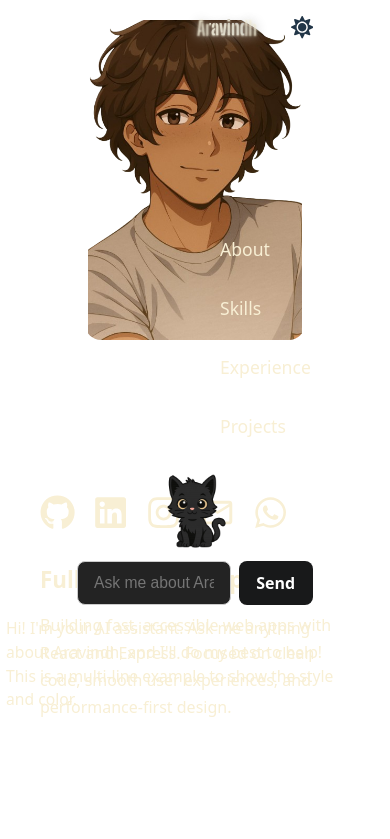
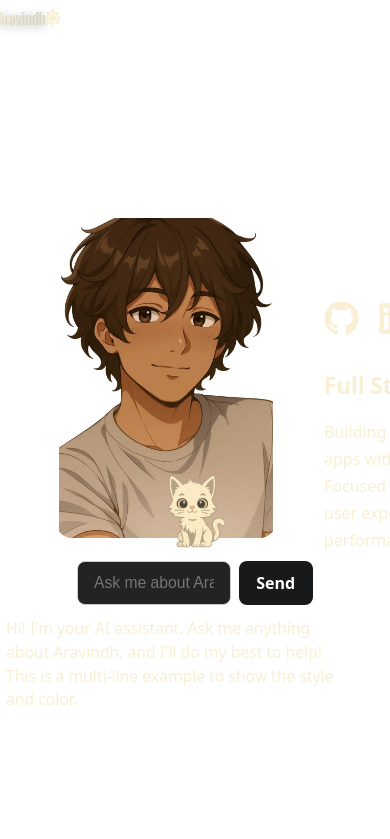
Before and after one commit to aravindh99/portfolio, a React (Vite) app: page / in a window 390 px wide. Shown: the top 839 px of the page. Built offline with nearby package versions, Linux system fonts and the light colour scheme.

Commit message:
changes in logo

```diff
--- a/src/App.jsx
+++ b/src/App.jsx
@@ -3,11 +3,10 @@ import Logo from './components/Logo'
 import BackgroundEffect from './components/BackgroundEffect'
 import { FaSun, FaMoon } from 'react-icons/fa'
 import About from './components/About'
-import Navigation from "./components/Navigation"
-import Skills from "./components/Skills"
-import Experience from "./components/Experience"
-import Projects from "./components/Projects"
-import FloatingAiChat from "./components/FloatingAiChat"
+import Skills from './components/Skills'
+import Experience from './components/Experience'
+import Projects from './components/Projects'
+import FloatingAiChat from './components/FloatingAiChat'
 
 function App() {
   const [theme, setTheme] = useState('dark')
@@ -17,7 +16,7 @@ function App() {
   return (
     <div className={`app-root ${theme}`}>
       <BackgroundEffect theme={theme} />
-      <header>
+      <div className="fixed-header">
         <Logo />
         <button
           className="theme-toggle"
@@ -26,15 +25,17 @@ function App() {
         >
           {theme === 'dark' ? <FaSun /> : <FaMoon />}
         </button>
-      </header>
+        </div>
         <div className="main-content">
-        <Navigation />
         <main>
-          <section id="about"><About /></section>
-          <section id="skills"><Skills /></section>
-          <section id="experience"><Experience /></section>
-          <section id="projects"><Projects /></section>
 
+            <About />
+
+            <Skills />
+
+            <Experience />
+
+            <Projects />
         </main>
         <FloatingAiChat />
       </div>
--- a/src/components/About.jsx
+++ b/src/components/About.jsx
@@ -10,12 +10,12 @@ import { FaWhatsapp } from "react-icons/fa";
 export default function About() {
   const [showFirst, setShowFirst] = useState(true);
 
-  function handleMouse() {
-    setShowFirst((prev) => !prev);
-  }
+
 
   return (
+
     <div className='about'>
+
       <div
         className="ara-img-stack"
         onMouseEnter={() => setShowFirst(false)}
--- a/src/components/FloatingAiChat.jsx
+++ b/src/components/FloatingAiChat.jsx
@@ -1,5 +1,6 @@
 import { useState, useEffect, useRef } from "react";
 import catWebp from "../assets/cat.webp";
+import cat1Webp from "../assets/cat1.webp";
 
 export default function FloatingAiChat() {
   const [question, setQuestion] = useState("");
@@ -8,6 +9,26 @@ export default function FloatingAiChat() {
   const [catVisible, setCatVisible] = useState(false);
   const [inputVisible, setInputVisible] = useState(false);
   const inputRef = useRef(null);
+  const [theme, setTheme] = useState("dark");
+
+  useEffect(() => {
+    // Detect theme from app-root class
+    function updateTheme() {
+      const root = document.querySelector('.app-root');
+      if (root && root.classList.contains('light')) {
+        setTheme('light');
+      } else {
+        setTheme('dark');
+      }
+    }
+    updateTheme();
+    const observer = new MutationObserver(updateTheme);
+    const root = document.querySelector('.app-root');
+    if (root) {
+      observer.observe(root, { attributes: true, attributeFilter: ['class'] });
+    }
+    return () => observer.disconnect();
+  }, []);
 
   useEffect(() => {
     // Fade in cat, then input
@@ -36,10 +57,12 @@ export default function FloatingAiChat() {
     // setResponse(data.response);
   }
 
+  const catImg = theme === 'light' ? catWebp : cat1Webp;
+
   return (
     <div className={`floating-ai-chat minimal`} style={{ zIndex: 9999 }}>
       <img
-        src={catWebp}
+        src={catImg}
         alt="AI Assistant"
         className={`ai-chat-avatar only-cat${catVisible ? " visible" : ""}`}
       />
--- a/src/components/Logo.jsx
+++ b/src/components/Logo.jsx
@@ -1,23 +1,64 @@
-import React, { useState } from 'react';
+import { useState, useRef } from "react";
 
-function Logo() {
+const FULL_NAME = "Aravindh";
+const INITIALS = "AN";
+
+export default function Logo() {
+  const [displayed, setDisplayed] = useState(FULL_NAME);
   const [toggled, setToggled] = useState(false);
+  const animating = useRef(false);
 
-  const handleClick = () => setToggled((prev) => !prev);
+  const animateToInitials = () => {
+    if (animating.current) return;
+    animating.current = true;
+    let current = FULL_NAME;
+    const interval = setInterval(() => {
+      if (current.length > INITIALS.length) {
+        current = current.slice(0, -1);
+        setDisplayed(current);
+      } else {
+        clearInterval(interval);
+        animating.current = false;
+        setToggled(true);
+        setDisplayed(INITIALS);
+      }
+    }, 60);
+  };
+
+  const animateToFull = () => {
+    if (animating.current) return;
+    animating.current = true;
+    let current = INITIALS;
+    const interval = setInterval(() => {
+      if (current.length < FULL_NAME.length) {
+        current = FULL_NAME.slice(0, current.length + 1);
+        setDisplayed(current);
+      } else {
+        clearInterval(interval);
+        animating.current = false;
+        setToggled(false);
+        setDisplayed(FULL_NAME);
+      }
+    }, 60);
+  };
+
+  const handleClick = () => {
+    if (toggled) {
+      animateToFull();
+    } else {
+      animateToInitials();
+    }
+  };
 
   return (
     <button
       type="button"
-      className={`logo-container${toggled ? ' toggled' : ''}`}
+      className="logo-container"
       onClick={handleClick}
       aria-label="Toggle logo initials"
       tabIndex={0}
-      style={{ border: 'none', background: 'none', padding: 0, margin: 0, cursor: 'pointer' }}
     >
-      <span className="logo-full">Aravindh</span>
-      <span className="logo-initials">AN</span>
+      <span className="logo-animated">{displayed}</span>
     </button>
   );
 }
-
-export default Logo;
--- a/src/components/Navigation.jsx
+++ /dev/null
@@ -1,18 +0,0 @@
-import React from "react";
-
-export default function Nav(){
-
-    return(
-        <>
-     <nav className="side-nav">
-      <ul>
-      <li><a href="#about">About</a></li>
-      <li><a href="#skills">Skills</a></li>
-      <li><a href="#experience">Experience</a></li>
-      <li><a href="#projects">Projects</a></li>
-
-      </ul>
-     </nav>
-        </>
-    )
-}
--- a/src/index.css
+++ b/src/index.css
@@ -126,15 +126,15 @@ html {
 header {
   display: flex;
   align-items: center;
-  justify-content: flex-end;
-  gap: 30px;
-  height: 112px;
-  min-height: 102px;
+  justify-content: space-between;
+  gap: 0;
+  height: 80px;
+  min-height: 60px;
   width: 100%;
   background: transparent;
-  position: fixed;
-  z-index: 10;
-
+  position: static;
+  padding: 0 32px;
+  box-sizing: border-box;
 }
 
 .main-content {
@@ -145,66 +145,111 @@ header {
 }
 
 main {
-
   padding: 0 32px;
   box-sizing: border-box;
 }
 
-/* === Navigation === */
-.side-nav {
-  position: fixed;
-  top: 40%;
-  right: 190px;
-  transform: translateY(-50%);
-  width: 100px;
+/* === Header Nav (Horizontal) === */
+
+
+.header-right {
   display: flex;
-  flex-direction: column;
-  align-items: flex-start;
-  z-index: 99;
-  margin-right: 40px;
+  align-items: center;
+  gap: 18px;
 }
 
-.side-nav ul {
-  list-style: none;
+.logo-container {
+  display: inline-flex;
+  align-items: center;
+  justify-content: center;
+  height: auto;
+  width: auto;
+  min-width: 0;
+  min-height: 0;
   padding: 0;
   margin: 0;
+  border: none;
+  background: none;
+  cursor: pointer;
+  font-family: 'Big Shoulders Stencil Display', cursive;
+  font-size: 30px;
+  transition: opacity 0.4s, transform 0.7s cubic-bezier(.68,-0.55,.27,1.55);
+  color: var(--icon-color);
 }
 
-.side-nav li {
-  margin: 24px 0;
+.logo-animated {
+  display: inline-block;
+  background: linear-gradient(270deg, var(--logo-gradient1), var(--logo-gradient2), var(--logo-gradient3), var(--logo-gradient4));
+  background-size: 400% 400%;
+  -webkit-background-clip: text;
+  -webkit-text-fill-color: transparent;
+  background-clip: text;
+  text-shadow: 0 2px 12px var(--logo-shadow1), 0 1px 2px var(--logo-shadow2);
+  animation: gradient-move 2.5s linear infinite;
+  font-size: inherit;
 }
 
-.side-nav a {
-  color: var(--nav-link-color);
-  text-decoration: none;
-  font-size: 1.1rem;
-  font-weight: 500;
-  display: inline-block;
-  line-height: 2.2rem;
-  min-width: 0;
-  transition: transform 0.18s cubic-bezier(.68,-0.55,.27,1.55);
-  will-change: transform;
+.app-root.light .logo-container {
+  color: var(--icon-color-light);
+}
+.app-root:not(.light) .logo-container {
+  color: var(--icon-color-dark);
 }
 
-.side-nav a.active,
-.side-nav a:hover {
-  color: var(--color-text-dark);
-  font-weight: 700;
-  transform: scale(1.18);
-  z-index: 1;
+@media (max-width: 900px) {
+  .logo-container {
+    font-size: 20px;
+  }
+}
+@media (max-width: 700px) {
+  .logo-container {
+    font-size: 16px;
+  }
+}
+
+.theme-toggle {
+  font-size: 2rem;
+  background: none;
+  border: none;
+  box-shadow: none;
+  outline: none;
+  color: var(--icon-color);
+  cursor: pointer;
+  transition: color 0.2s;
+  margin: 0;
+  padding: 0;
+  width: 2.4rem;
+  height: 2.4rem;
+  display: flex;
+  align-items: center;
+  justify-content: center;
+}
+
+.app-root.light .theme-toggle {
+  color: var(--icon-color-light);
+}
+
+.app-root:not(.light) .theme-toggle {
+  color: var(--icon-color-dark);
+}
+
+@media (max-width: 900px) {
+  .theme-toggle {
+    font-size: 1.4rem;
+    width: 1.8rem;
+    height: 1.8rem;
+  }
+}
+@media (max-width: 700px) {
+  .theme-toggle {
+    font-size: 1.1rem;
+    width: 1.4rem;
+    height: 1.4rem;
+  }
 }
 
 /* === Logo === */
-.logo-container {
-  height: 48px;
-  width: 90px;
-  display: flex;
-  align-items: center;
-  justify-content: center;
-  cursor: pointer;
-  background-color: #535bf2;
 
-}
 
 .logo-full, .logo-initials {
   width: 100%;
@@ -261,19 +306,6 @@ main {
 }
 
 /* === Theme Toggle === */
-.theme-toggle {
-  background: none;
-  border: none;
-  box-shadow: none;
-  outline: none;
-  font-size: 2rem;
-  color: inherit;
-  cursor: pointer;
-  transition: color 0.2s;
-  margin-right: 60px;
-  margin-top: 6px;
-}
-
 .theme-toggle:focus,
 .theme-toggle:focus-visible {
   outline: none;
@@ -339,32 +371,6 @@ main {
 }
 
 @media (max-width: 700px) {
-  header {
-    height: 54px;
-    min-height: 54px;
-    padding: 0 10px;
-    gap: 10px;
-  }
-  .logo-container {
-    height: 36px;
-    width: 36px;
-  }
-  .logo-full, .logo-initials {
-    font-size: 20px;
-  }
-  .theme-toggle {
-    font-size: 1.4rem;
-  }
-  .side-nav {
-    right: 10px;
-    width: 120px;
-  }
-  .about {
-    flex-direction: column;
-    gap: 24px;
-    padding: 20px 8px;
-  }
-
   .abt h2 {
     font-size: 1.4rem;
   }
@@ -950,3 +956,89 @@ header, .side-nav {
 .Ai {
   margin-top: 0 !important;
 }
+
+/* Remove/override old side-nav styles */
+.side-nav { display: none !important; }
+
+.fixed-header {
+  position: fixed;
+  top: 0;
+  right: 0;
+  display: flex;
+  flex-direction: row;
+  align-items: center;
+  gap: 18px;
+  z-index: 100;
+  padding: 12px 24px 12px 24px;
+  border-bottom-left-radius: 18px;
+  background: none;
+  backdrop-filter: none;
+}
+
+
+.theme-toggle {
+  font-size: 2rem;
+  background: none;
+  border: none;
+  box-shadow: none;
+  outline: none;
+  color: inherit;
+  cursor: pointer;
+  transition: color 0.2s;
+  margin: 0;
+}
+
+@media (max-width: 900px) {
+  .fixed-header {
+    padding: 8px 10px 8px 10px;
+    gap: 10px;
+  }
+  .logo-container {
+    height: 36px;
+    width: 36px;
+  }
+  .theme-toggle {
+    font-size: 1.4rem;
+  }
+}
+@media (max-width: 700px) {
+  .fixed-header {
+    position: static;
+    padding: 4px 2vw 4px 2vw;
+    gap: 6px;
+    top: auto;
+    right: auto;
+    left: auto;
+    border-bottom-left-radius: 12px;
+  }
+  .logo-container {
+    height: 28px;
+    width: 28px;
+  }
+  .theme-toggle {
+    font-size: 1.1rem;
+  }
+}
+
+.main-content {
+  margin-top: 80px;
+}
+@media (max-width: 900px) {
+  .main-content {
+    margin-top: 60px;
+  }
+}
+@media (max-width: 700px) {
+  .main-content {
+    margin-top: 44px;
+  }
+}
+
+.section-heading {
+  font-size: 2.2rem;
+  margin-bottom: 2.5rem;
+  color: var(--nav-link-color);
+  font-weight: 700;
+  letter-spacing: 0.02em;
+  margin-top: 0;
+}
```
Also changed, not shown: src/assets/cat1.webp (added). Lines whose indentation alone changed are shown as unchanged.
